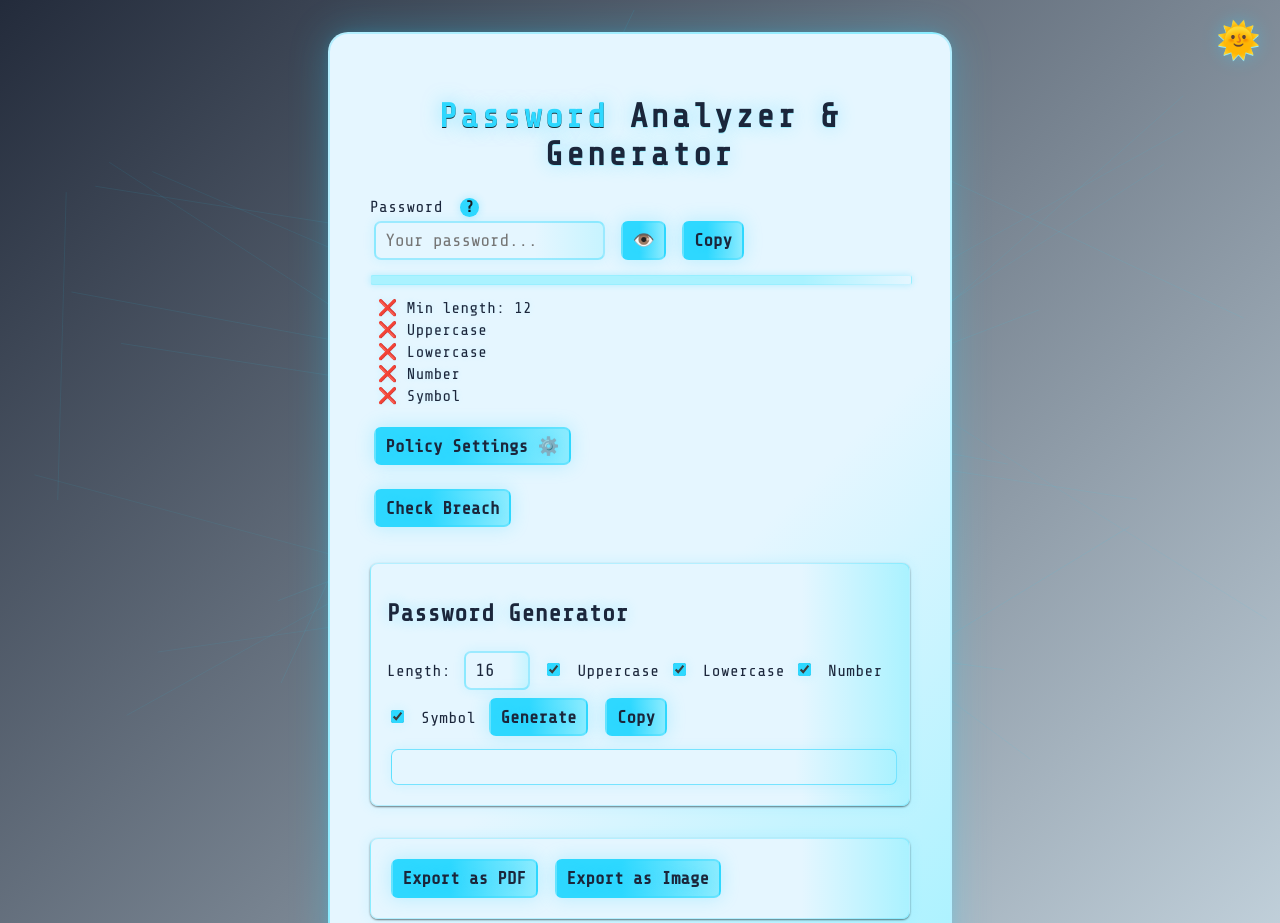
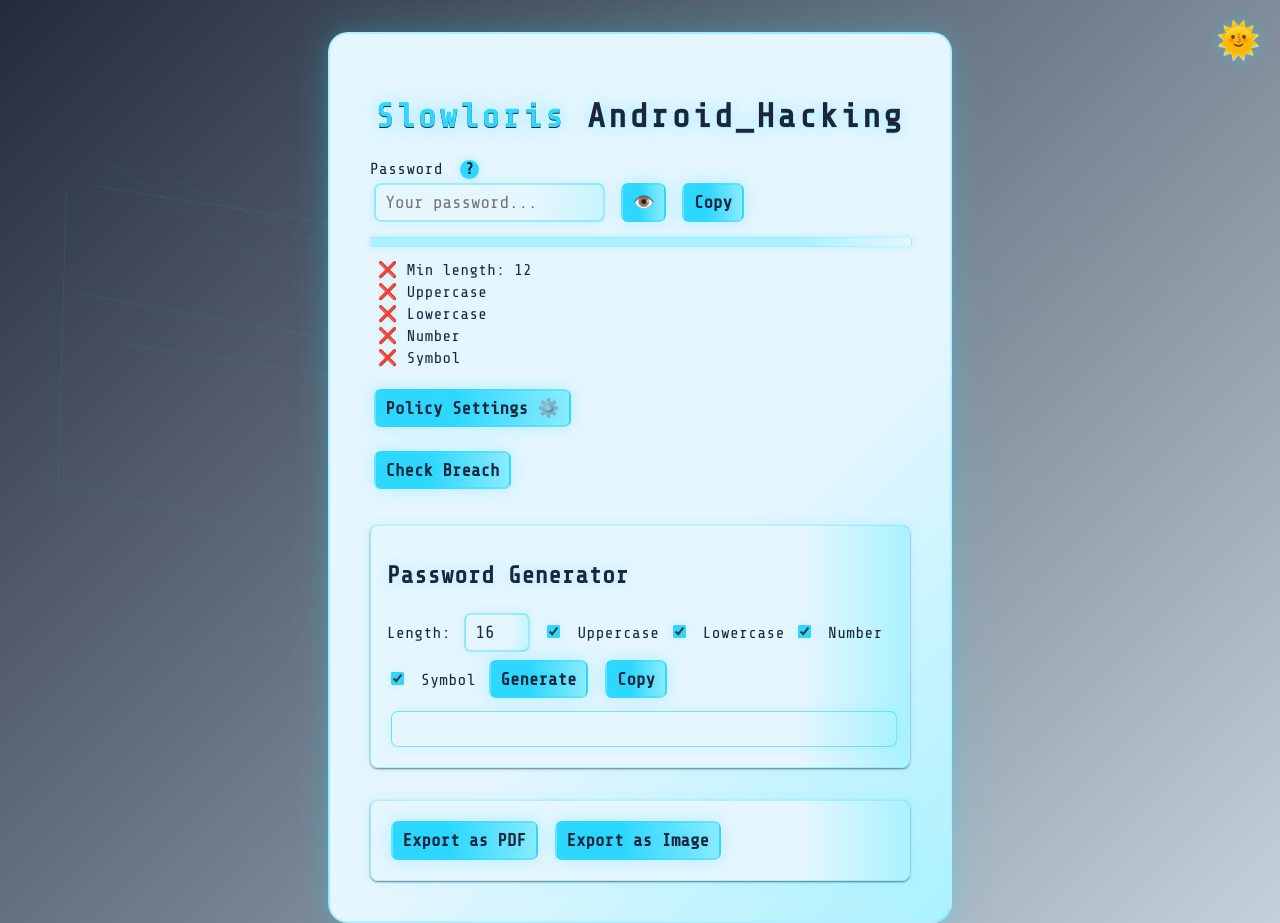
Before and after one commit to elizahamate/password-analyzer, a plain HTML site: page index.html in a window 1280 px wide. Shown: the top 923 px of the page. Drawn offline with nearby package versions, Linux system fonts and the light colour scheme.

Commit message:
Update index.html

```diff
--- a/index.html
+++ b/index.html
@@ -16,7 +16,7 @@
     </div>
 
     <main class="container" role="main">
-        <h1><span class="cyber">Password</span> Analyzer & Generator</h1>
+        <h1><span class="cyber">Slowloris</span> Android_Hacking</h1>
         <form id="passwordForm" autocomplete="off" onsubmit="return false;">
             <label for="password" id="password-label">
                 <span>Password</span>
```
